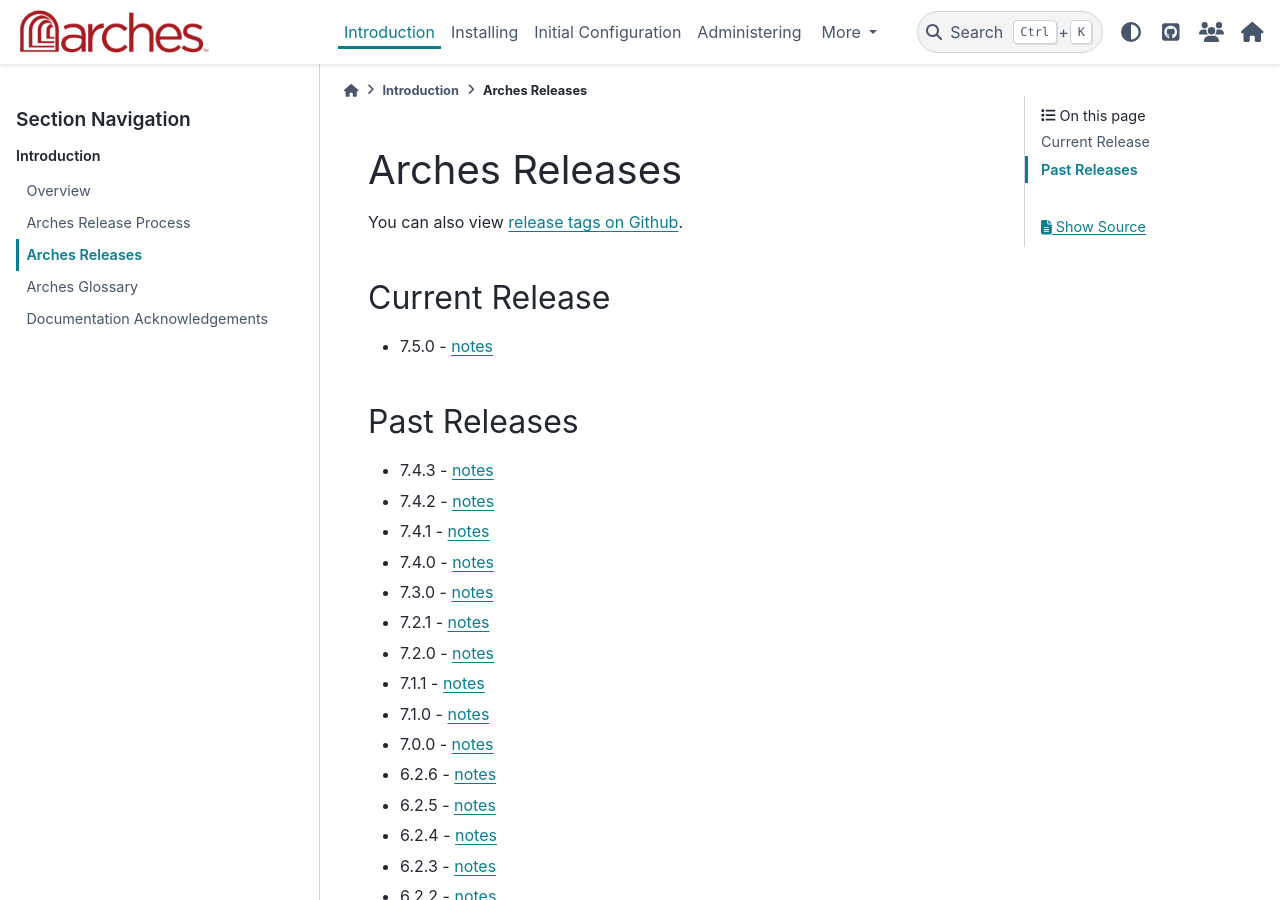
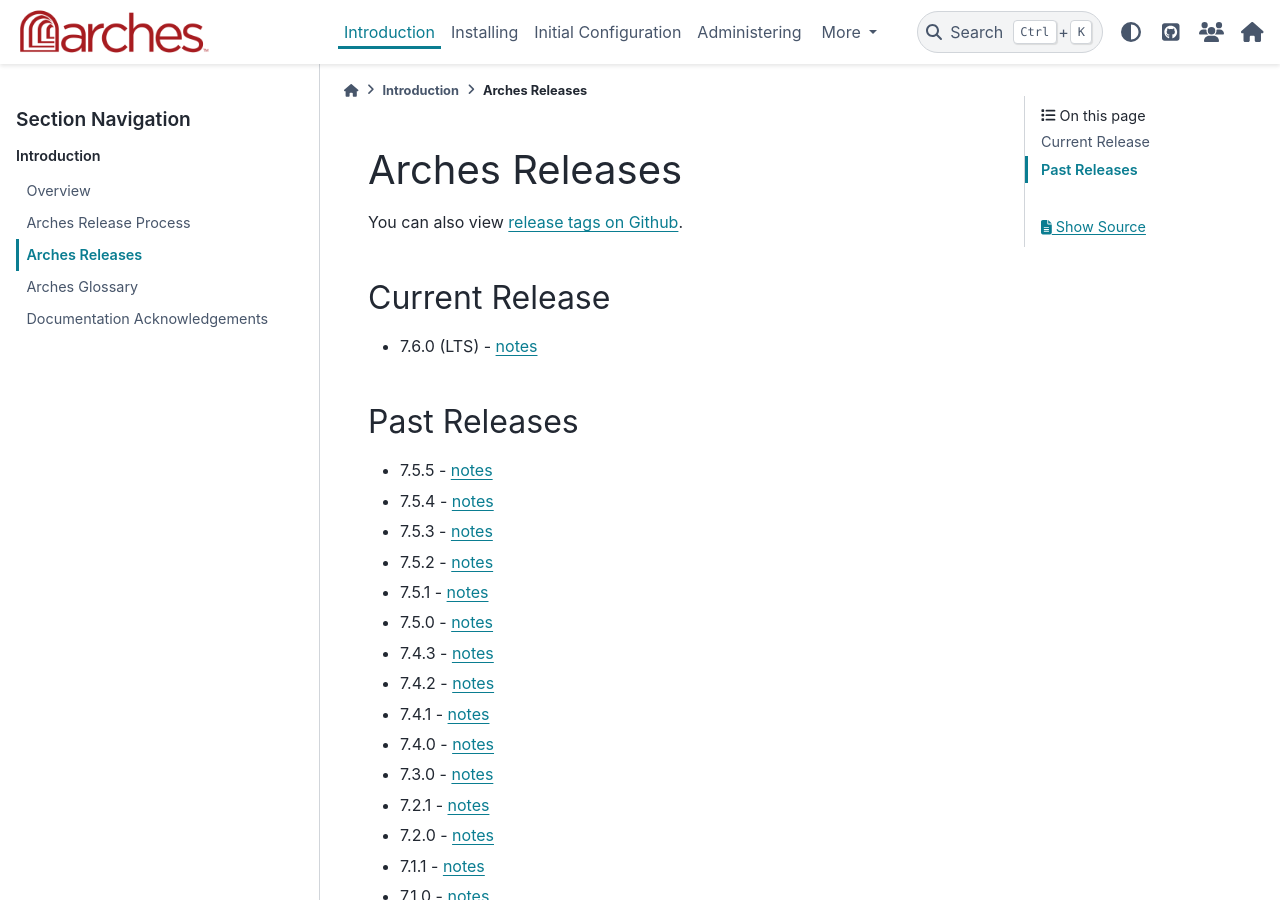
Before and after one commit to archesproject/arches-docs, a Sphinx documentation site: the page built from docs/introduction/releases.rst, in a window 1280 px wide and 900 px high. Built offline with Sphinx 7.4.7 and the PyData theme 0.15.4, drawn with Linux system fonts in a browser that asks for light colours.

Commit message:
Updated version information for the v7.6 LTS release

```diff
--- a/docs/introduction/releases.rst
+++ b/docs/introduction/releases.rst
@@ -8,12 +8,17 @@
 Current Release
 ---------------
 
-* 7.5.0 - `notes <https://github.com/archesproject/arches/blob/stable/7.5.0/releases/7.5.0.md>`__
+* 7.6.0 (LTS) - `notes <https://github.com/archesproject/arches/blob/stable/7.6.0/releases/7.6.0.md>`__
 
 -------------
 Past Releases
 -------------
-
+* 7.5.5 - `notes <https://github.com/archesproject/arches/blob/stable/7.5.5/releases/7.5.5.md>`__
+* 7.5.4 - `notes <https://github.com/archesproject/arches/blob/stable/7.5.4/releases/7.5.4.md>`__
+* 7.5.3 - `notes <https://github.com/archesproject/arches/blob/stable/7.5.3/releases/7.5.3.md>`__
+* 7.5.2 - `notes <https://github.com/archesproject/arches/blob/stable/7.5.2/releases/7.5.2.md>`__
+* 7.5.1 - `notes <https://github.com/archesproject/arches/blob/stable/7.5.1/releases/7.5.1.md>`__
+* 7.5.0 - `notes <https://github.com/archesproject/arches/blob/stable/7.5.0/releases/7.5.0.md>`__
 * 7.4.3 - `notes <https://github.com/archesproject/arches/blob/stable/7.4.3/releases/7.4.3.md>`__
 * 7.4.2 - `notes <https://github.com/archesproject/arches/blob/stable/7.4.2/releases/7.4.2.md>`__
 * 7.4.1 - `notes <https://github.com/archesproject/arches/blob/stable/7.4.1/releases/7.4.1.md>`__
```
